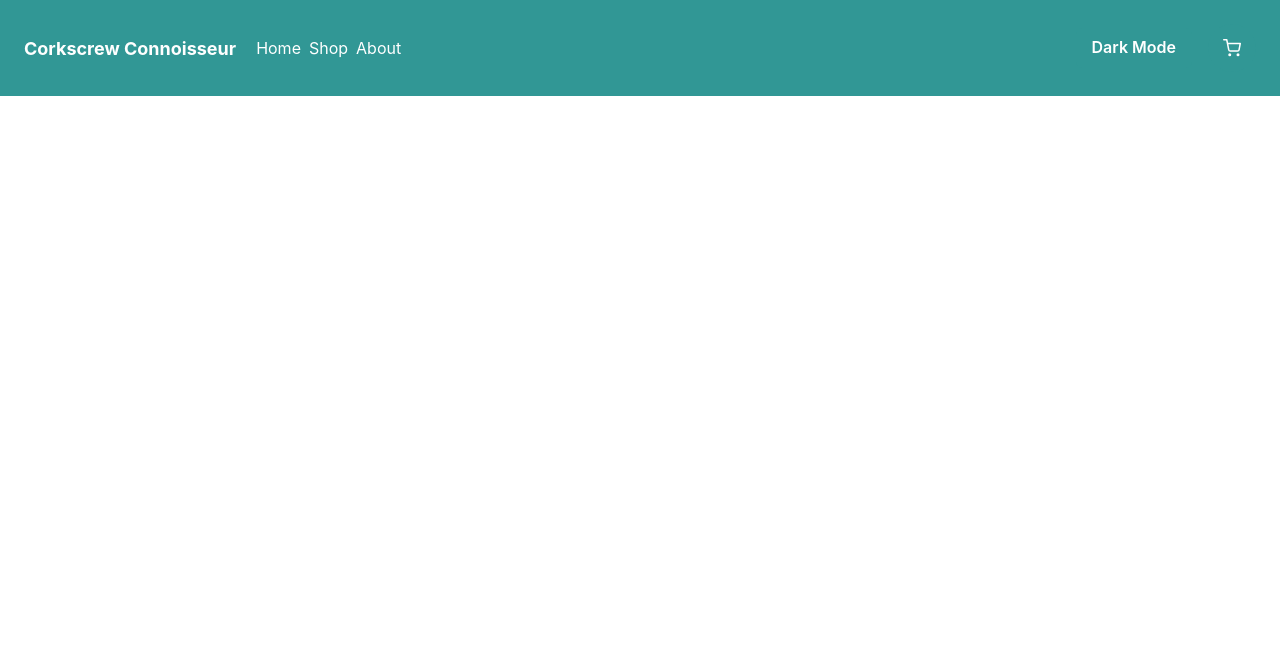
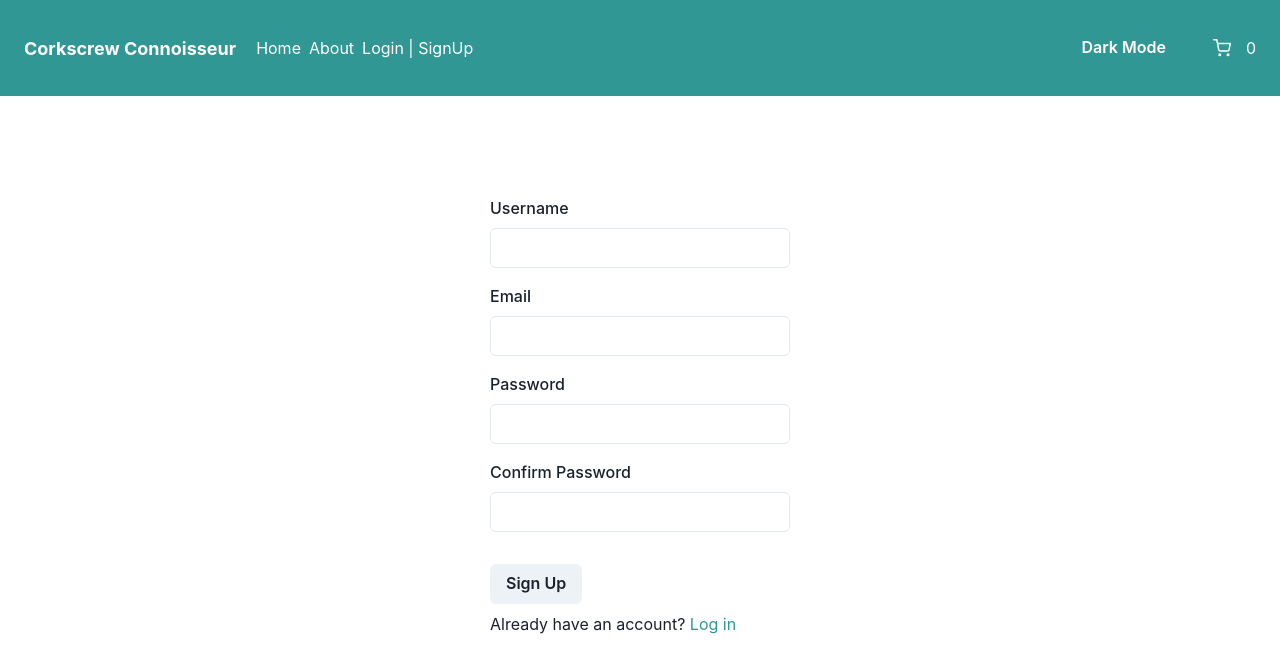
Before and after one commit to clare-oparo/phase2, a React (Vite) app in the folder corkscrew-connoisseur/: page /signup in a window 1280 px wide. Shown: the top 672 px of the page. Built offline with nearby package versions, Linux system fonts and the light colour scheme.

Commit message:
Created Login and signup pages

```diff
--- a/corkscrew-connoisseur/db.json
+++ b/corkscrew-connoisseur/db.json
@@ -1,5 +1,13 @@
 {
-
+  "users": [
+    {
+      "username": "dan",
+      "email": "danspmunene@gmail.com",
+      "password": "12345678!q",
+      "confirmPassword": "12345678!q",
+      "id": 1
+    }
+  ],
   "wines": [
     {
       "id": 1,
--- a/corkscrew-connoisseur/src/App.jsx
+++ b/corkscrew-connoisseur/src/App.jsx
@@ -3,6 +3,8 @@ import { BrowserRouter as Router, Routes, Route } from 'react-router-dom';
 import Header from './components/Header';
 import Catalog from './components/Catalog';
 import ProductDetails from './components/ProductDetails';
+import Login from './components/Login';
+import SignUp from './components/SignUp';
 
 function App() {
   return (
@@ -11,8 +13,9 @@ function App() {
         <Header />
         <Routes>
           <Route path="/" element={<Catalog />} />
-
           <Route path="/product/:wineId" element={<ProductDetails />} />
+          <Route path="/login" element={<Login />} />
+          <Route path="/signup" element={<SignUp />} />
         </Routes>
       </>
     </Router>
--- a/corkscrew-connoisseur/src/components/Header.jsx
+++ b/corkscrew-connoisseur/src/components/Header.jsx
@@ -31,14 +31,15 @@ const Header = () => {
         mt={{ base: 4, md: 0 }}
       >
         <Link href="/">Home</Link>
-        <Link href="#">Shop</Link>
         <Link href="#">About</Link>
+        <Link href="/login">Login | SignUp</Link>
       </Stack>
 
       <Box display="flex" alignItems="center">
         <Button onClick={toggleColorMode} colorScheme="teal" mr={4}>
           {colorMode === 'light' ? 'Dark' : 'Light'} Mode
         </Button>
+        <Flex alignItems='center'>
         <IconButton
           icon={<FiShoppingCart />}
           size="lg"
@@ -47,6 +48,11 @@ const Header = () => {
           aria-label="Shopping Cart"
           colorScheme="teal"
         />
+        <Text>
+          0 {/* To be updated Dynamically */}
+        </Text>
+        </Flex>
+
       </Box>
     </Flex>
   );
--- /dev/null
+++ b/corkscrew-connoisseur/src/components/Login.jsx
@@ -0,0 +1,95 @@
+import React from "react";
+import { Formik, Form, Field } from "formik";
+import { FormControl, FormLabel, Input, Button, FormErrorMessage, Box, Flex, Text } from "@chakra-ui/react";
+import * as Yup from "yup";
+import { Link } from "react-router-dom";
+
+const Login = () => {
+const handleSubmit = async (values, actions) => {
+    try {
+      // Check if the username exists in the database
+      const userResponse = await fetch(`http://localhost:3000/users?username=${values.username}`);
+      const userData = await userResponse.json();
+
+      if (!userData || userData.length === 0) {
+        throw new Error("User not found");
+      }
+
+      // Check if the provided password matches the one stored in the database
+      const user = userData[0];
+      if (user.password !== values.password) {
+        throw new Error("Incorrect password");
+      }
+
+      // If username and password are correct, perform appropriate actions
+      console.log("Login successful");
+      // Redirect user or update UI to indicate successful login
+
+      // Reset form
+      actions.resetForm();
+    } catch (error) {
+      console.error("Login error:", error);
+      // Display error message to the user
+      alert("Incorrect username or password. Please try again.");
+    } finally {
+      // Reset submitting state
+      actions.setSubmitting(false);
+    }
+  };
+
+
+  return (
+    <Formik
+      initialValues={{ username: "", password: "" }}
+      validationSchema={Yup.object({
+        username: Yup.string().required("Required"),
+        password: Yup.string()
+          .required("Required")
+          .min(8, "Password must be at least 8 characters")
+          .matches(
+            /^(?=.*[A-Za-z])(?=.*\d)(?=.*[@$!%*#?&])[A-Za-z\d@$!%*#?&]{8,}$/,
+            "Password must contain at least one letter, one number, and one special character"
+          ),
+      })}
+      onSubmit={handleSubmit}
+    >
+      {(formik) => (
+        <Flex alignItems="center" justifyContent="center" height="80vh">
+          <Box minWidth="300px">
+            <Form>
+              <FormControl id="username" isInvalid={formik.touched.username && formik.errors.username}>
+                <FormLabel>Username</FormLabel>
+                <Field name="username" as={Input} />
+                <FormErrorMessage>{formik.errors.username}</FormErrorMessage>
+              </FormControl>
+
+              <FormControl id="password" mt={4} isInvalid={formik.touched.password && formik.errors.password}>
+                <FormLabel>Password</FormLabel>
+                <Field name="password" type="password" as={Input} />
+                <FormErrorMessage>{formik.errors.password}</FormErrorMessage>
+              </FormControl>
+
+              <Button
+                mt={8}
+                isLoading={formik.isSubmitting}
+                type="submit"
+                disabled={!formik.isValid || formik.isSubmitting}
+              >
+                Login
+              </Button>
+
+              <Text mt={3}>
+                Not registered yet?{" "}
+                <Box as={Link} to="/signup" color="teal.500">
+                  Sign up
+                </Box>
+              </Text>
+            </Form>
+          </Box>
+        </Flex>
+      )}
+    </Formik>
+  );
+};
+
+export default Login;
--- /dev/null
+++ b/corkscrew-connoisseur/src/components/SignUp.jsx
@@ -0,0 +1,118 @@
+import React from "react";
+import { Formik, Form, Field } from "formik";
+import { FormControl, FormLabel, Input, Button, FormErrorMessage, Box, Flex, Text, Link } from "@chakra-ui/react";
+import * as Yup from "yup";
+import { Link as ReactRouterLink } from "react-router-dom";
+
+
+
+
+const SignUp = () => {
+
+
+    const handleSubmit = async (values, actions) => {
+        try {
+          // Make API request to create a new user
+          const response = await fetch("http://localhost:3000/users", {
+            method: "POST",
+            headers: {
+              "Content-Type": "application/json",
+            },
+            body: JSON.stringify(values),
+          });
+
+          if (!response.ok) {
+            throw new Error("Failed to sign up");
+          }
+
+          console.log("User signed up successfully:", values);
+
+           alert("Account created successfully! Please log in.");
+
+          // Reset form
+          actions.resetForm();
+        } catch (error) {
+          console.error("Sign-up error:", error);
+          // Handle sign-up error (e.g., display error message)
+          // Example:
+           alert("Failed to sign up. Please try again later.");
+        } finally {
+          actions.setSubmitting(false);
+        }
+
+        window.location.href = "/login";
+
+      };
+
+
+  return (
+    <Formik
+      initialValues={{ username: "", email: "", password: "", confirmPassword: "" }}
+      validationSchema={Yup.object({
+        username: Yup.string().required("Required"),
+        email: Yup.string().email("Invalid email address").required("Required"),
+        password: Yup.string()
+          .required("Required")
+          .min(8, "Password must be at least 8 characters")
+          .matches(
+            /^(?=.*[A-Za-z])(?=.*\d)(?=.*[@$!%*#?&])[A-Za-z\d@$!%*#?&]{8,}$/,
+            "Password must contain at least one letter, one number, and one special character"
+          ),
+        confirmPassword: Yup.string()
+          .oneOf([Yup.ref("password"), null], "Passwords must match")
+          .required("Required"),
+      })}
+      onSubmit={handleSubmit}
+    >
+      {(formik) => (
+        <Flex alignItems="center" justifyContent="center" height="80vh">
+          <Box minWidth="300px">
+            <Form>
+              <FormControl id="username" isInvalid={formik.touched.username && formik.errors.username}>
+                <FormLabel>Username</FormLabel>
+                <Field name="username" as={Input} />
+                <FormErrorMessage>{formik.errors.username}</FormErrorMessage>
+              </FormControl>
+
+              <FormControl id="email" mt={4} isInvalid={formik.touched.email && formik.errors.email}>
+                <FormLabel>Email</FormLabel>
+                <Field name="email" as={Input} />
+                <FormErrorMessage>{formik.errors.email}</FormErrorMessage>
+              </FormControl>
+
+              <FormControl id="password" mt={4} isInvalid={formik.touched.password && formik.errors.password}>
+                <FormLabel>Password</FormLabel>
+                <Field name="password" type="password" as={Input} />
+                <FormErrorMessage>{formik.errors.password}</FormErrorMessage>
+              </FormControl>
+
+              <FormControl id="confirmPassword" mt={4} isInvalid={formik.touched.confirmPassword && formik.errors.confirmPassword}>
+                <FormLabel>Confirm Password</FormLabel>
+                <Field name="confirmPassword" type="password" as={Input} />
+                <FormErrorMessage>{formik.errors.confirmPassword}</FormErrorMessage>
+              </FormControl>
+
+              <Button
+                mt={8}
+                isLoading={formik.isSubmitting}
+                type="submit"
+                disabled={!formik.isValid || formik.isSubmitting}
+              >
+                Sign Up
+              </Button>
+
+              <Text mt={2}>
+                Already have an account?{" "}
+                <Link as={ReactRouterLink} to="/login" color="teal.500">
+                  Log in
+                </Link>
+              </Text>
+            </Form>
+          </Box>
+        </Flex>
+      )}
+    </Formik>
+  );
+};
+
+export default SignUp;
```
Lines whose indentation alone changed are shown as unchanged.
